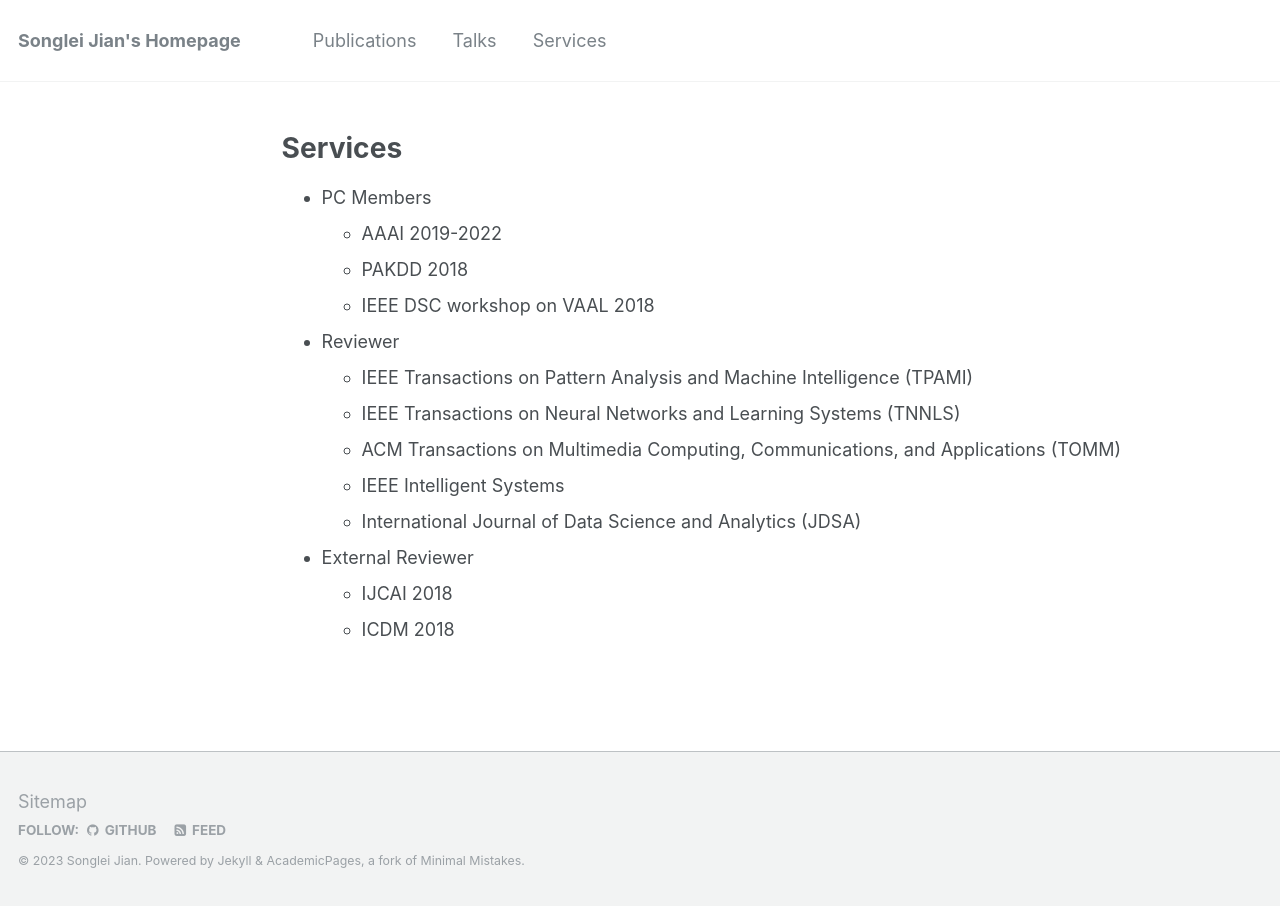
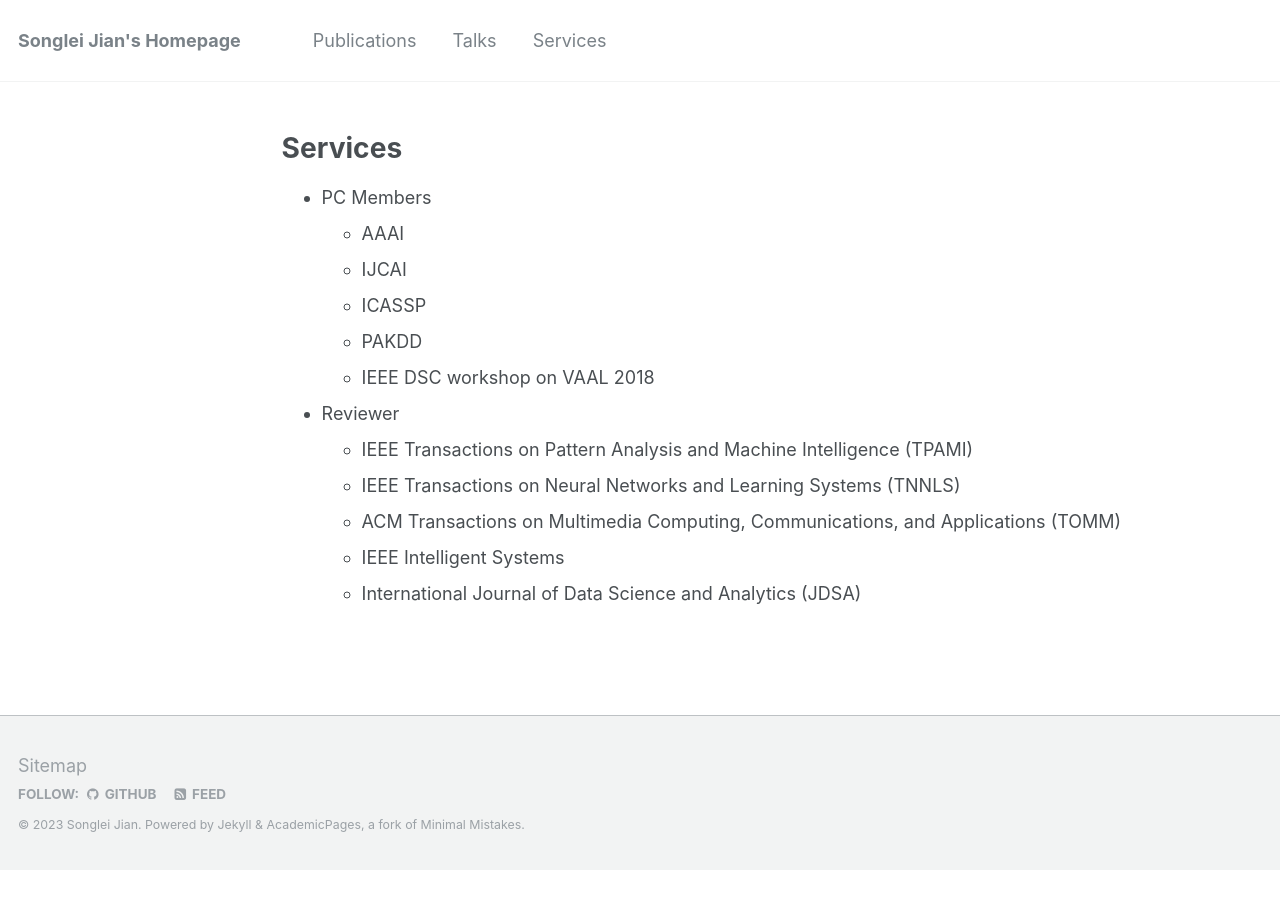
Before and after one commit to jiansonglei/jiansonglei.github.io, a Jekyll site: the page built from _pages/services.md, in a window 1280 px wide. Built offline with Jekyll 4.4.1, drawn with Linux system fonts in a browser that asks for light colours; a script that is not in the unit is left out.

Commit message:
Update services.md

```diff
--- a/_pages/services.md
+++ b/_pages/services.md
@@ -13,8 +13,10 @@ redirect_from:
 Services
 ======
 * PC Members
-  * AAAI 2019-2022
-  * PAKDD 2018
+  * AAAI
+  * IJCAI
+  * ICASSP
+  * PAKDD
   * IEEE DSC workshop on VAAL 2018
 * Reviewer
   * IEEE Transactions on Pattern Analysis and Machine Intelligence (TPAMI)
@@ -22,6 +24,3 @@ Services
   * ACM Transactions on Multimedia Computing, Communications, and Applications (TOMM)
   * IEEE Intelligent Systems
   * International Journal of Data Science and Analytics (JDSA)
-* External Reviewer
-  * IJCAI 2018
-  * ICDM 2018
```
